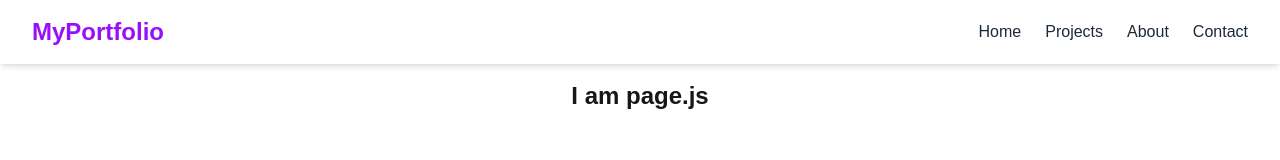
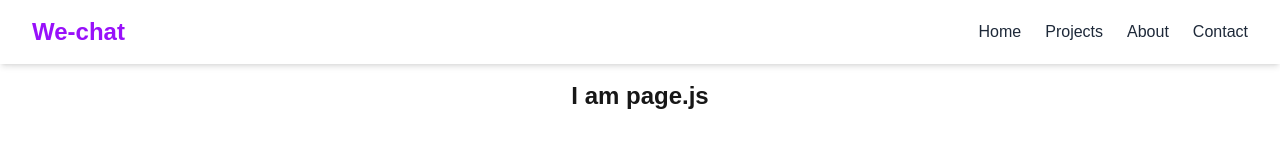
Before and after one commit to naman-0804/Chat-App, a Next.js app: page / in a window 1280 px wide. Shown: the top 160 px of the page. Built offline with nearby package versions, Linux system fonts and the light colour scheme.

Commit message:
renaming

```diff
--- a/app/page.js
+++ b/app/page.js
@@ -6,3 +6,7 @@ export default function Home() {
     </main>
   );
 }
+export const metadata = {
+  title: 'We-Chat',
+  description: 'An open sourced chatting application',
+}
--- a/components/navbar.js
+++ b/components/navbar.js
@@ -15,7 +15,7 @@ const Navbar = () => {
         <div className="flex items-center justify-between h-16">
           {/* Logo */}
           <div className="flex items-center">
-            <span className="text-2xl font-bold text-purple-600">MyPortfolio</span>
+            <span className="text-2xl font-bold text-purple-600">We-chat</span>
           </div>
 
           {/* Desktop Menu */}
```
